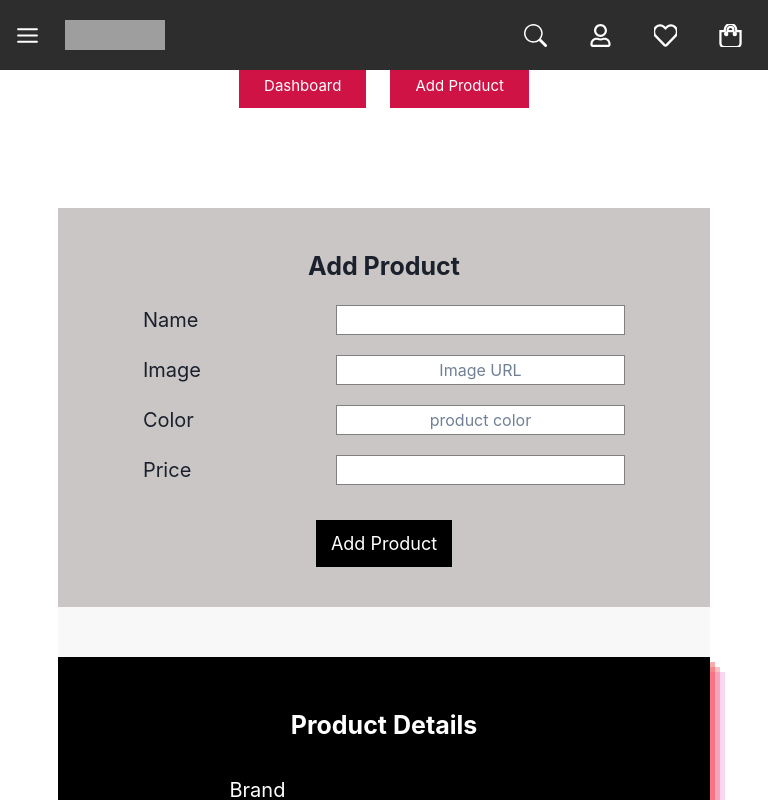
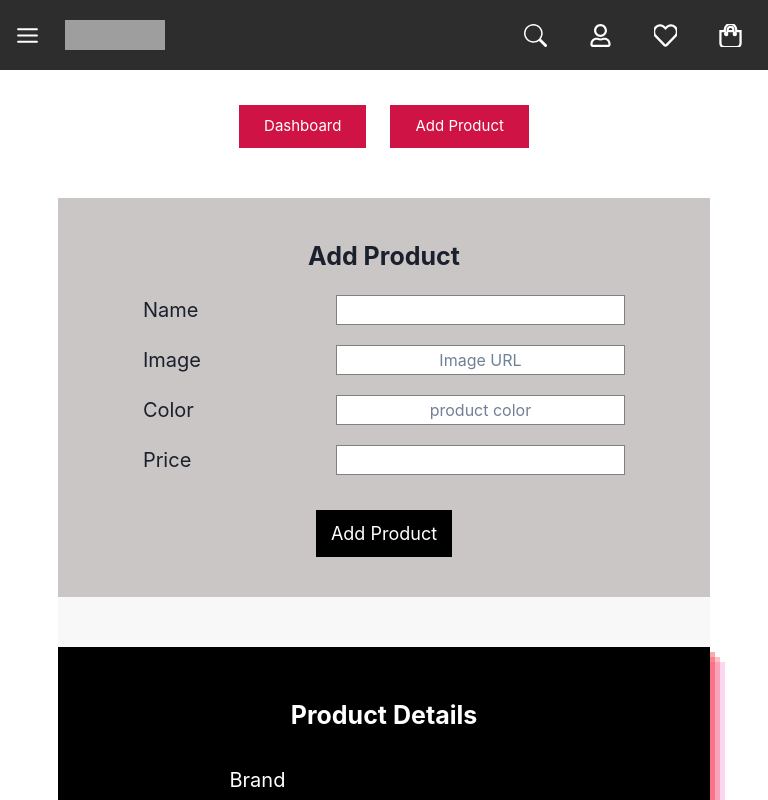
Before and after one commit to mehfoozkhangithub/ASOS, a React (Create React App) app in the folder team_robin/: page /addProduct in a window 768 px wide. Shown: the top 800 px of the page. Built offline with nearby package versions, Linux system fonts and the light colour scheme; no server answers; grey boxes are pictures that could not be loaded.

Commit message:
added css

```diff
--- a/team_robin/src/AdminPage/AddProduct.css
+++ b/team_robin/src/AdminPage/AddProduct.css
@@ -163,6 +163,10 @@ width: 50%;
     /* border: 5px solid red; */
 }
 
+.top_btn{
+    margin-top: 80px;
+    margin-bottom: -50px;
+}
 
 
 }
```
